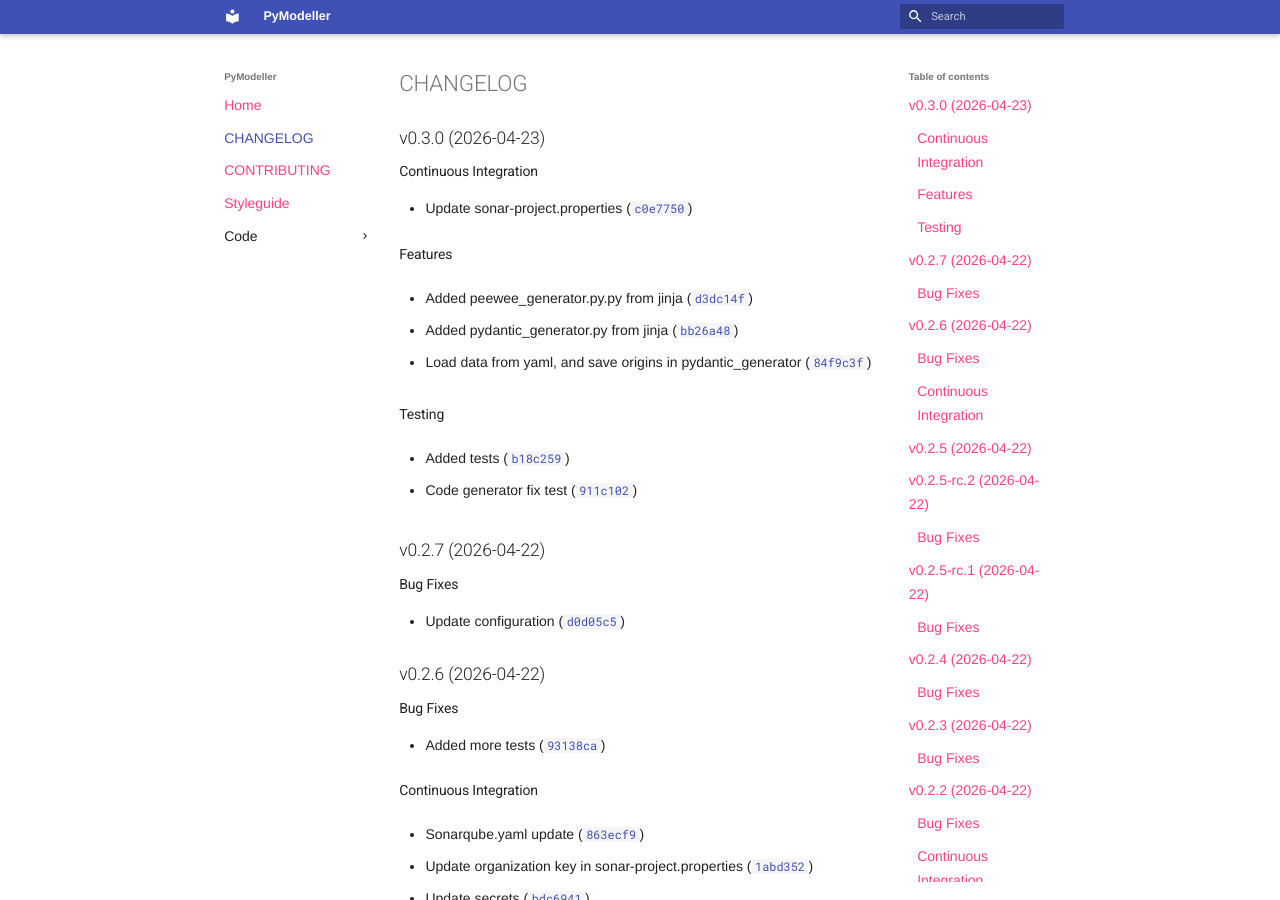
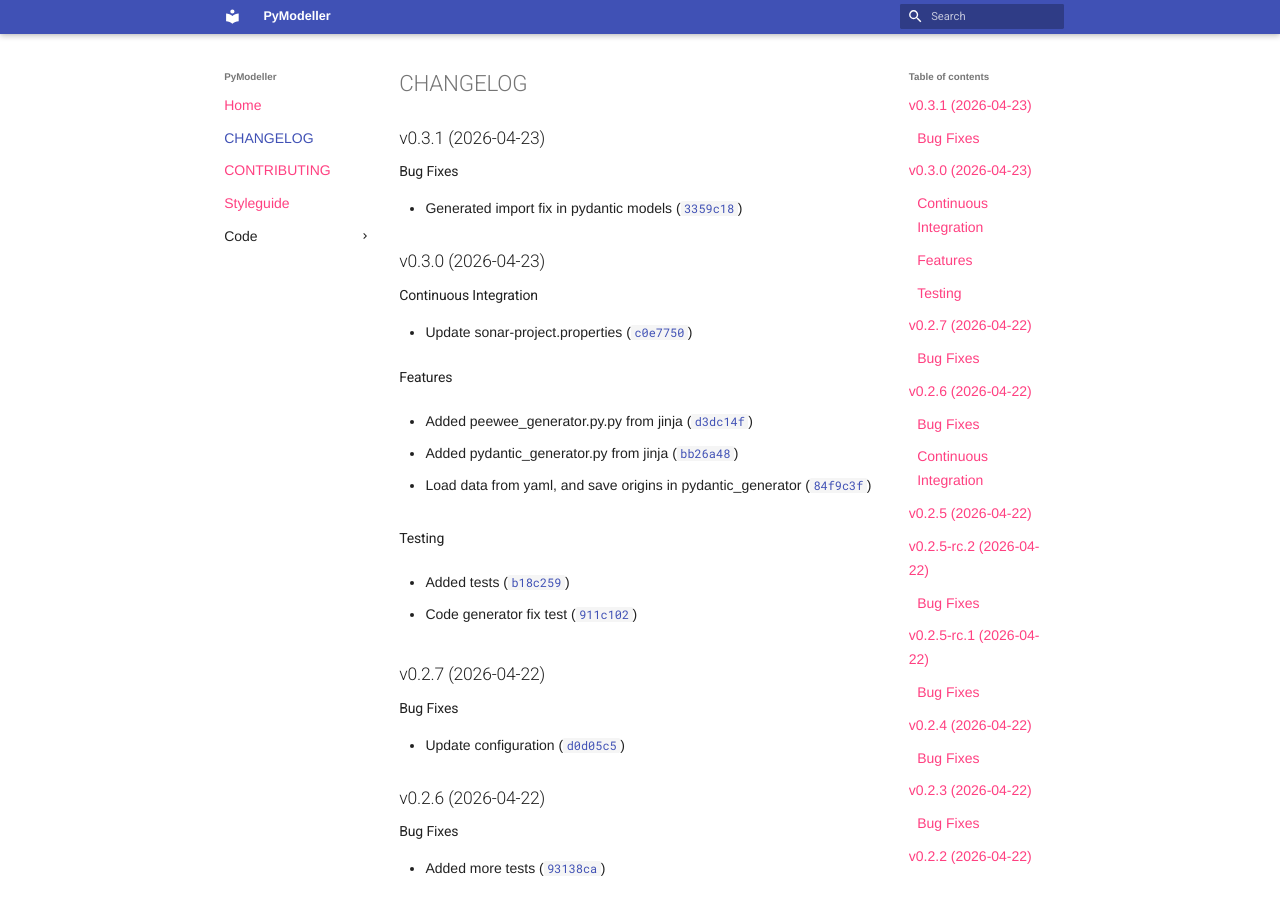
Before and after one commit to pymodeller/PyModeller, an MkDocs documentation site: the page built from docs/CHANGELOG.md, in a window 1280 px wide and 900 px high. Built offline with MkDocs 1.6.1 and Material for MkDocs 9.7.7, drawn with Linux system fonts in a browser that asks for light colours; nearby versions of some CDN libraries; library files that are not in the unit come from our copies; plug-ins that fetch from the network failed and are left out.

Commit message:
0.3.1
Automatically generated by python-semantic-release

```diff
--- a/docs/CHANGELOG.md
+++ b/docs/CHANGELOG.md
@@ -1,6 +1,14 @@
 # CHANGELOG
 
 <!-- version list -->
+
+## v0.3.1 (2026-04-23)
+
+### Bug Fixes
+
+- Generated import fix in pydantic models
+  ([`3359c18`](https://github.com/pymodeller/PyModeller/commit/3359c18a349b9a1800e7c5ebf19502f0d49d3c82))
+
 
 ## v0.3.0 (2026-04-23)
 
--- a/pyproject.toml
+++ b/pyproject.toml
@@ -1,6 +1,6 @@
 [project]
 name = "pymodeller"
-version = "0.3.0"
+version = "0.3.1"
 description = "A package that reads models from YAML and creates Pydantic models"
 readme = "README.md"
 license = { file = "LICENSE" }
--- a/src/pymodeller/__init__.py
+++ b/src/pymodeller/__init__.py
@@ -1 +1 @@
-__version__ = "0.3.0"
+__version__ = "0.3.1"
```
